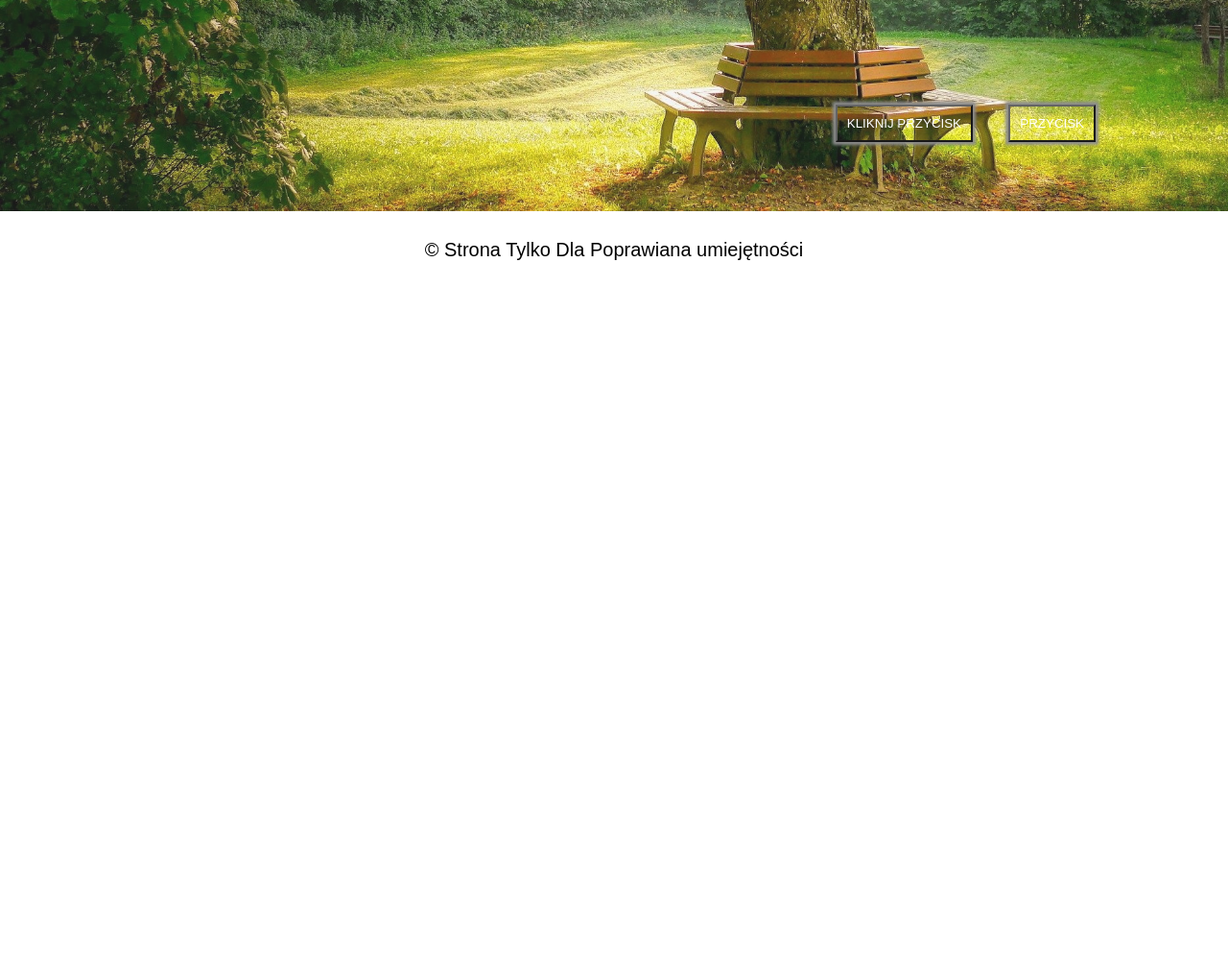
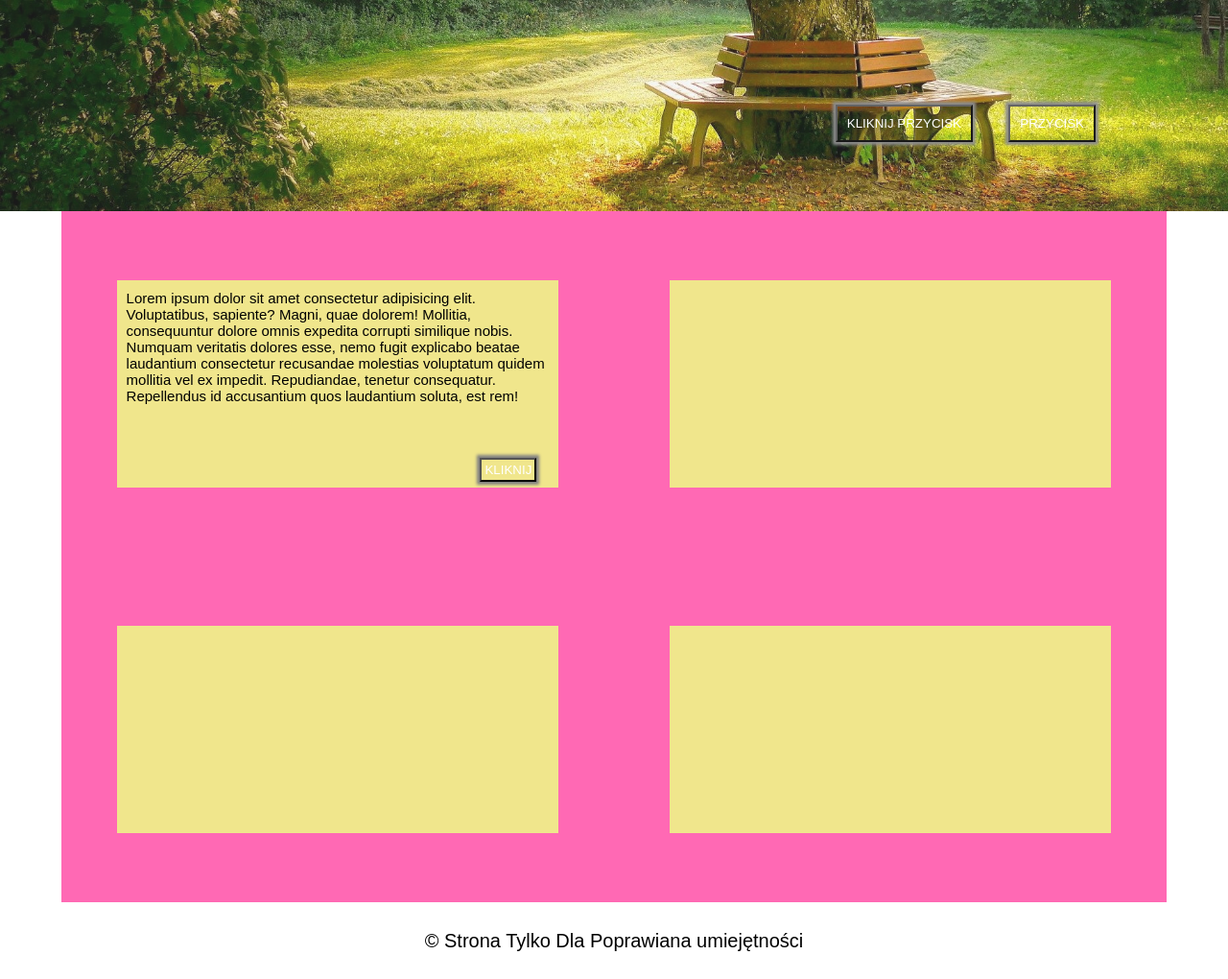
Before and after one commit to przemo-jakub-jaskowiak/newWeb, a plain HTML site: page index.html in a window 1280 px wide. Shown: the part 500-1520 px from the top of the page at 96% size. Before the commit the page ends 800 px from the top, so only its background shows below. Drawn offline with nearby package versions, Linux system fonts and the light colour scheme.

Commit message:
firstWeb 0.2

```diff
--- a/css/style.css
+++ b/css/style.css
@@ -13,7 +13,7 @@ header {
     width: 100%;
     height: 90vh;
     background-image: url(../img/drzewo.jpg);
-    background-position: center;
+    background-position: center bottom;
     background-size: cover;
     opacity: 0.9;
 }
@@ -72,6 +72,36 @@ header a button {
     margin: 0 10px;
 }
 
+main {
+    display: flex;
+    flex-wrap: wrap;
+    justify-content: space-around;
+    align-items: center;
+    height: 90vh;
+    width: 90%;
+    margin: 0 auto;
+    background-color: hotpink;
+}
+
+section {
+    flex-basis: 40%;
+    height: 30%;
+    background-color: khaki;
+    position: relative;
+}
+
+section p.dss {
+    font-size: 15px;
+    padding: 10px;
+}
+
+section button.first {
+    position: absolute;
+    bottom: 3%;
+    right: 5%;
+    padding: 3px;
+
+}
 
 footer {
     width: 100%;
--- a/index.html
+++ b/index.html
@@ -25,6 +25,19 @@
         <a href="strona2.html"><button class="klik">Kliknij przycisk</button></a>
 
     </header>
+    <main>
+        <section>
+            <p class="dss">Lorem ipsum dolor sit amet consectetur adipisicing elit. Voluptatibus, sapiente? Magni, quae
+                dolorem! Mollitia, consequuntur dolore omnis expedita corrupti similique nobis. Numquam veritatis
+                dolores esse, nemo fugit explicabo beatae laudantium consectetur recusandae molestias voluptatum quidem
+                mollitia vel ex impedit. Repudiandae, tenetur consequatur. Repellendus id accusantium quos laudantium
+                soluta, est rem!</p>
+            <button class="first">kliknij</button>
+        </section>
+        <section></section>
+        <section></section>
+        <section></section>
+    </main>
 
     <footer>&copy; Strona Tylko Dla Poprawiana umiejętności</footer>
 
```
